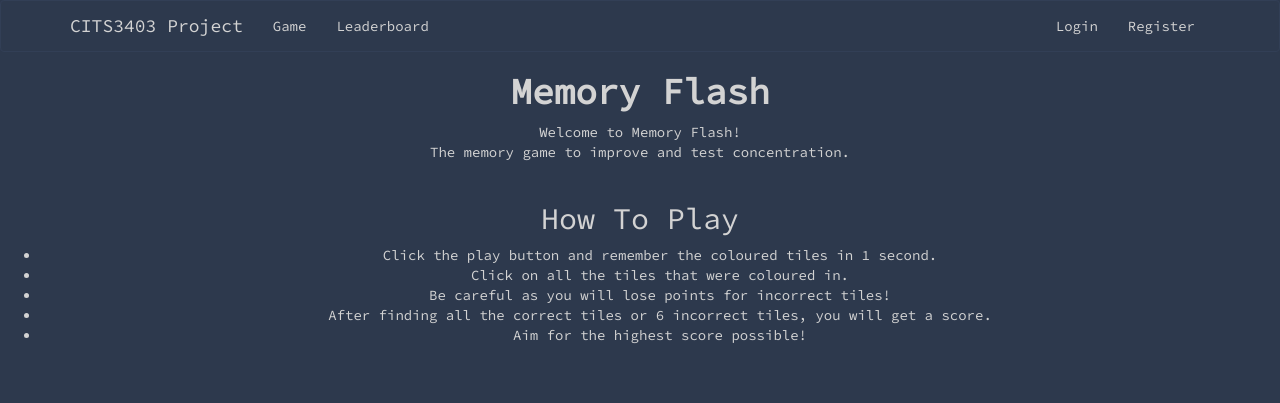
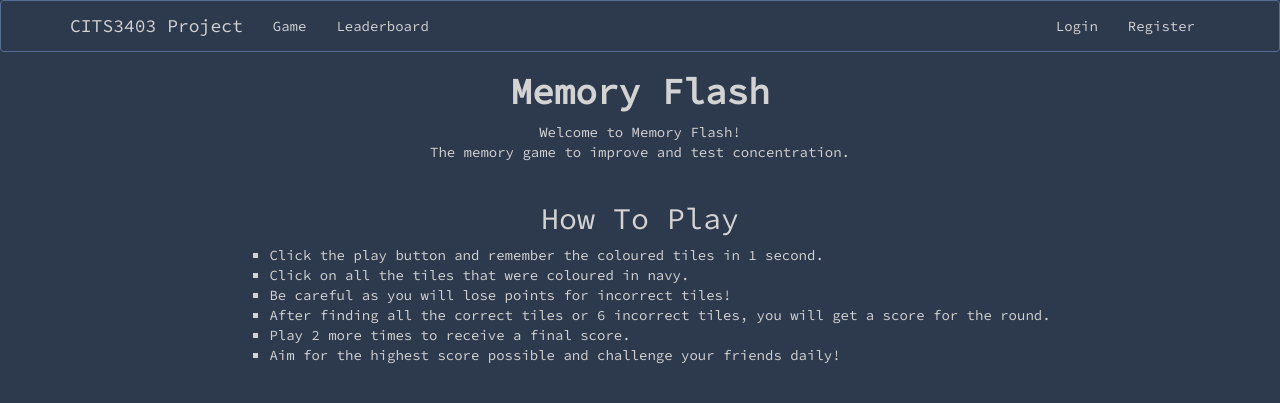
Before and after one commit to jakobdorian/CITS3403-Project, a Flask app: page /home in a window 1280 px wide. Shown: the top 403 px of the page. Run offline with Flask 2, Linux system fonts and the light colour scheme; some libraries are stand-ins or nearby versions.

Commit message:
Rules and List Css
Updated the rules and fixed bullet point css.

```diff
--- a/app/static/css/stylesheet.css
+++ b/app/static/css/stylesheet.css
@@ -55,14 +55,18 @@ span{
         background: #2d394d;
         /* color: white; */
         color: lightgrey;
-
-
     }
 
     .center, h1{
         text-align: center;
         /* font-family: "Lucida Console", "Courier New", monospace; */
         font-family: 'Source Code Pro', monospace;
+    }
+
+    ul{
+        display: inline-block;
+        text-align: left;
+        list-style-type: square;
     }
 
     a {
@@ -72,7 +76,7 @@ span{
 
     .navbar-default {
         background: #2d394d;
-        border-color: #323f56;
+        border-color: #566d95;
 
         font-family: 'Source Code Pro', monospace;
     }
--- a/app/templates/home.html
+++ b/app/templates/home.html
@@ -12,10 +12,11 @@
 
         <ul>
             <li>Click the play button and remember the coloured tiles in 1 second.</li>
-            <li>Click on all the tiles that were coloured in.</li>
+            <li>Click on all the tiles that were coloured in navy.</li>
             <li>Be careful as you will lose points for incorrect tiles!</li>
-            <li>After finding all the correct tiles or 6 incorrect tiles, you will get a score. </li>
-            <li>Aim for the highest score possible!</li>
+            <li>After finding all the correct tiles or 6 incorrect tiles, you will get a score for the round. </li>
+            <li>Play 2 more times to receive a final score. </li>
+            <li>Aim for the highest score possible and challenge your friends daily!</li>
         </ul>
     </div>
 {% endblock %}
```
